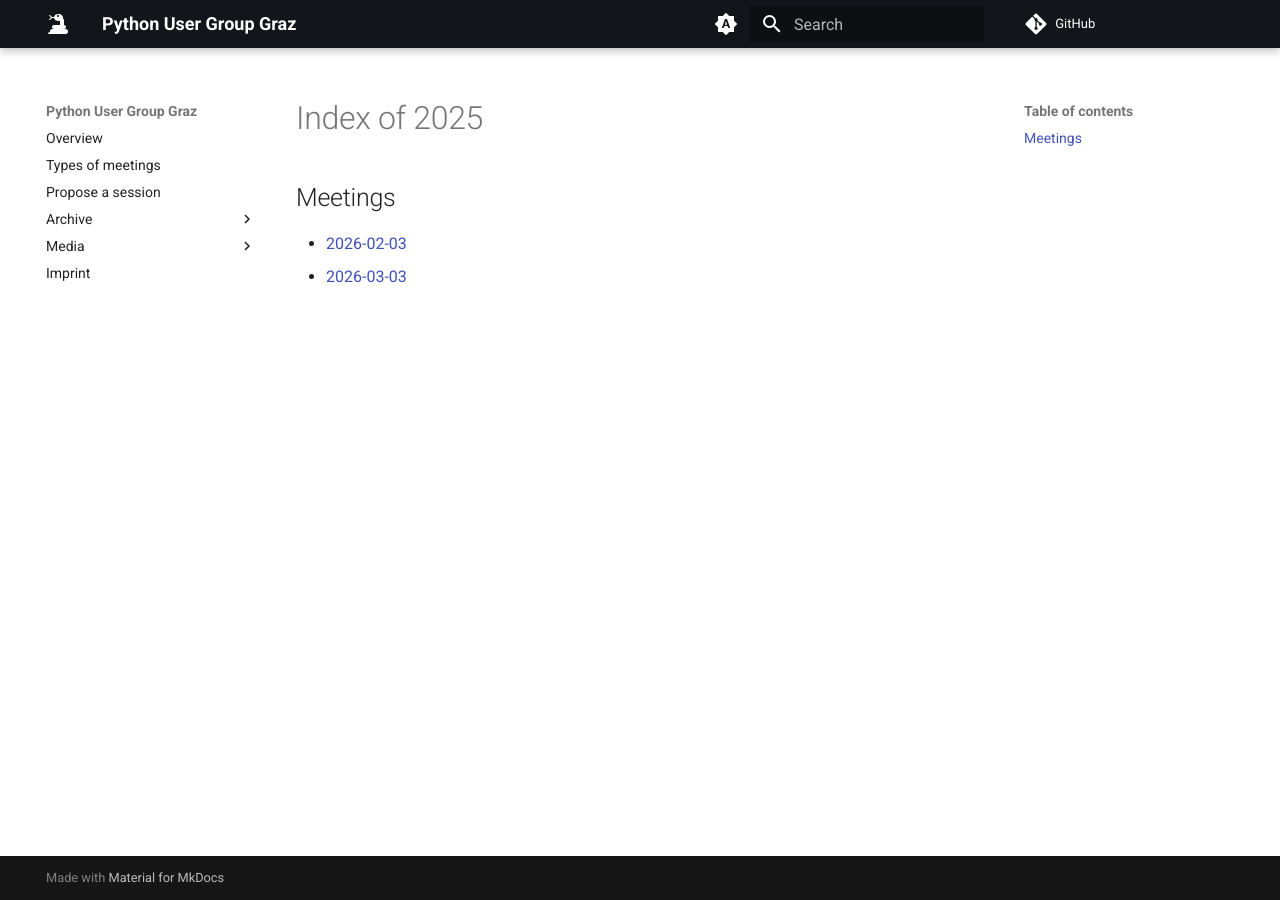
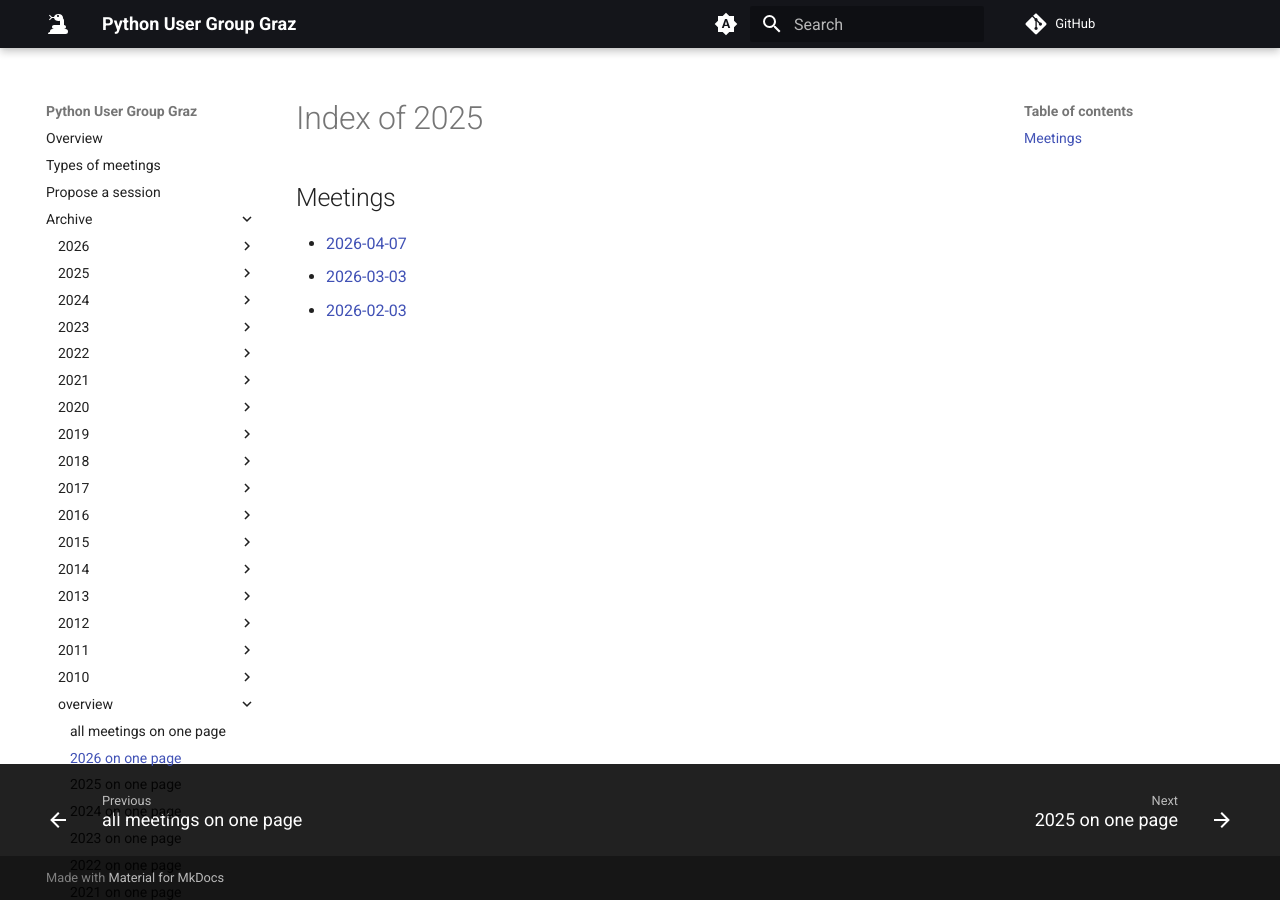
Before and after one commit to pygraz/ghp-website, an MkDocs documentation site: the page built from docs/meetings/2026/index.md, in a window 1280 px wide. Built offline with MkDocs 1.6.1 and Material for MkDocs 9.7.7, drawn with Linux system fonts in a browser that asks for light colours; comment, search, counter and statistics services are not loaded.

Commit message:
#9 Organize meeting 2026/04: Agentic Python coding dojo

```diff
--- a/docs/meetings/2026/index.md
+++ b/docs/meetings/2026/index.md
@@ -2,5 +2,6 @@
 
 ## Meetings
 
+- [2026-04-07](2026-04-07.md)
+- [2026-03-03](2026-03-03.md)
 - [2026-02-03](2026-02-03.md)
-- [2026-03-03](2026-03-03.md)
--- a/mkdocs.yml
+++ b/mkdocs.yml
@@ -50,6 +50,7 @@ nav:
   - "Propose a session": "session_proposal.md"
   - "Archive":
       - "2026":
+          - "2026-04-07": "meetings/2026/2026-04-07.md"
           - "2026-03-03": "meetings/2026/2026-03-03.md"
           - "2026-02-03": "meetings/2026/2026-02-03.md"
       - "2025":
@@ -212,6 +213,7 @@ nav:
           - "2010-12-07": "meetings/2010/2010-12-07.md"
       - "overview":
           - "all meetings on one page": "meetings/index.md"
+          - "2026 on one page": "meetings/2026/index.md"
           - "2025 on one page": "meetings/2025/index.md"
           - "2024 on one page": "meetings/2024/index.md"
           - "2023 on one page": "meetings/2023/index.md"
```
Also changed, not shown: docs/index.md (+18 -1 lines), docs/meetings/2026/2026-04-07.md (added, +16 -0 lines), docs/meetings/index.md (+2 -0 lines), 1 other file.
